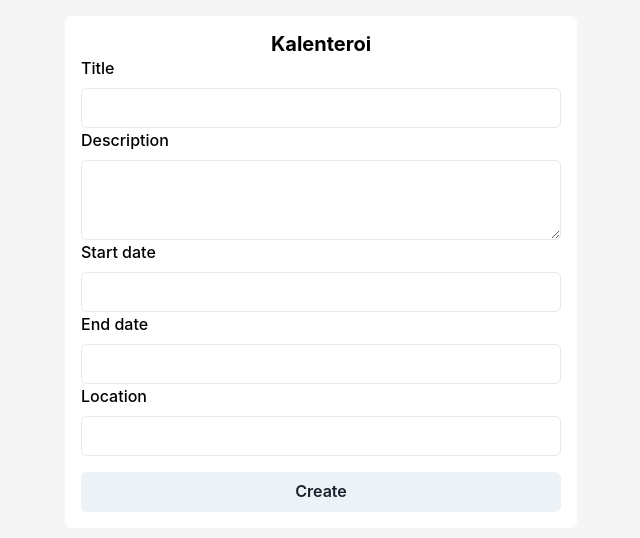
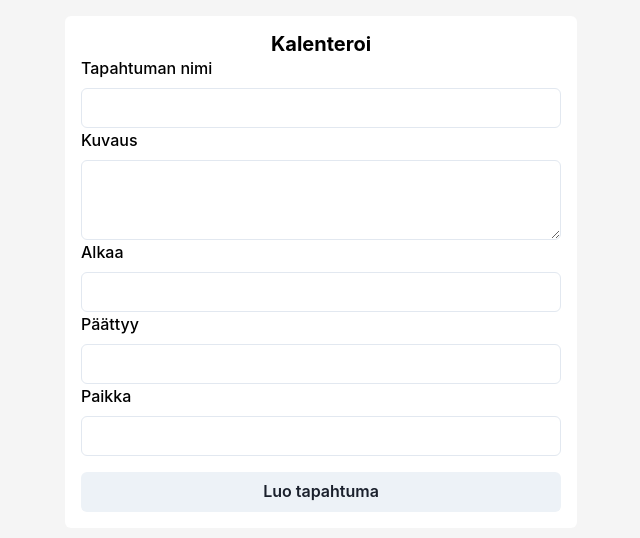
Before and after one commit to joppefi/kalenteroi, a Next.js app: page / in a window 1280 px wide. Shown: the top 538 px of the page, without its empty margins (319-959 px from the left). Built offline with nearby package versions, Linux system fonts and the light colour scheme.

Commit message:
feat: translate to finnish for now :D

```diff
--- a/src/pages/index.tsx
+++ b/src/pages/index.tsx
@@ -32,7 +32,7 @@ const Home = () => {
           <Field name="title">
             {({ field }: FieldAttributes<FormValues>) => (
               <FormControl>
-                <FormLabel>Title</FormLabel>
+                <FormLabel>Tapahtuman nimi</FormLabel>
                 <Input {...field}></Input>
               </FormControl>
             )}
@@ -41,7 +41,7 @@ const Home = () => {
           <Field name="description">
             {({ field }: FieldAttributes<FormValues>) => (
               <FormControl>
-                <FormLabel>Description</FormLabel>
+                <FormLabel>Kuvaus</FormLabel>
                 <Textarea {...field}></Textarea>
               </FormControl>
             )}
@@ -50,7 +50,7 @@ const Home = () => {
           <Field name="start">
             {({ field }: FieldAttributes<FormValues>) => (
               <FormControl>
-                <FormLabel>Start date</FormLabel>
+                <FormLabel>Alkaa</FormLabel>
                 <Input {...field}></Input>
               </FormControl>
             )}
@@ -59,7 +59,7 @@ const Home = () => {
           <Field name="end">
             {({ field }: FieldAttributes<FormValues>) => (
               <FormControl>
-                <FormLabel>End date</FormLabel>
+                <FormLabel>Päättyy</FormLabel>
                 <Input {...field}></Input>
               </FormControl>
             )}
@@ -68,14 +68,14 @@ const Home = () => {
           <Field name="location">
             {({ field }: FieldAttributes<FormValues>) => (
               <FormControl>
-                <FormLabel>Location</FormLabel>
+                <FormLabel>Paikka</FormLabel>
                 <Input {...field}></Input>
               </FormControl>
             )}
           </Field>
 
           <Button w="full" marginTop="4" type="submit">
-            Create
+            Luo tapahtuma
           </Button>
         </Form>
       )}
```
Also changed, not shown: src/pages/[encoded].tsx (+6 -5 lines).
